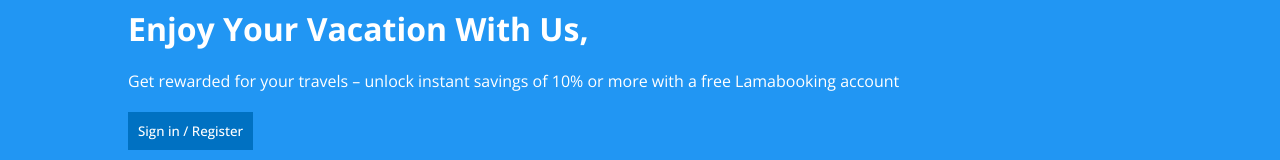
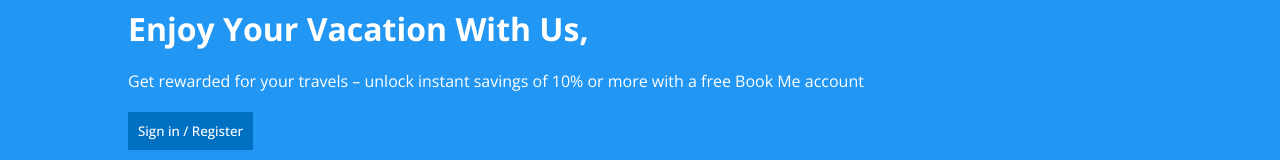
Before and after one commit to dinasadek/GraduationProject-bookme, a React (Create React App) app in the folder client/: page / in a window 1280 px wide. Shown: the part 169-329 px from the top of the page. Built offline with nearby package versions, Linux system fonts and the light colour scheme; no server answers.

Commit message:
Update Header.jsx

```diff
--- a/client/src/components/header/Header.jsx
+++ b/client/src/components/header/Header.jsx
@@ -95,7 +95,7 @@
             </h1>
             <p className="headerDesc">
               Get rewarded for your travels – unlock instant savings of 10% or
-              more with a free Lamabooking account
+              more with a free Book Me account
             </p>
             {!user && <button className="headerBtn">Sign in / Register</button>}
             <div className="headerSearch">
```
